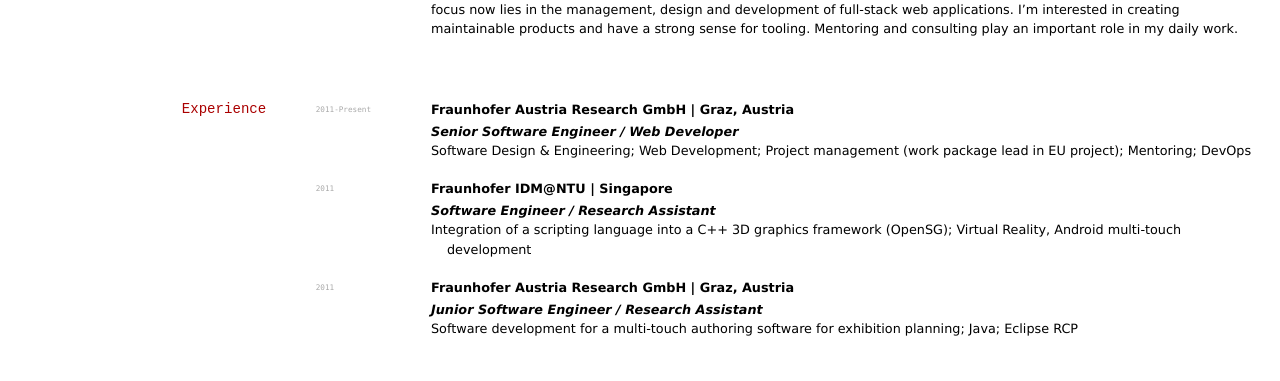
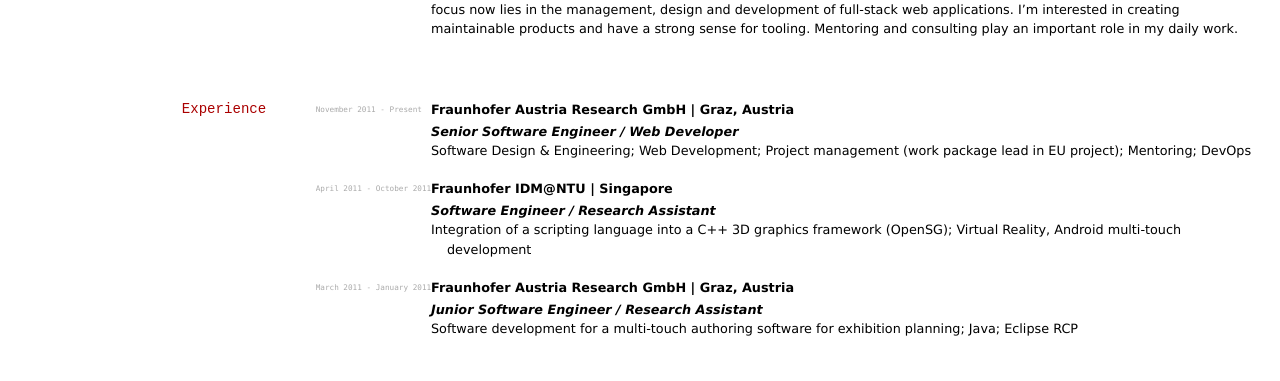
Before and after one commit to martinhecher/martinhecher.github.io, a Jekyll site: the page built from index.md, in a window 1280 px wide and 900 px high. Shown: the part 261-642 px from the top of the window. Built offline with Jekyll 4.4.1, drawn with Linux system fonts in a browser that asks for light colours.

Commit message:
switched to 'web' version

```diff
--- a/index.md
+++ b/index.md
@@ -32,19 +32,19 @@ Coming from a long lasting C++ programming career mainly in computer graphics an
 
 ## Experience
 
-`2011-Present`
+`November 2011 - Present`
 __Fraunhofer Austria Research GmbH | Graz, Austria__
 
  - *Senior Software Engineer / Web Developer*
  - Software Design & Engineering; Web Development; Project management (work package lead in EU project); Mentoring; DevOps
 
- `2011`
+ `April 2011 - October 2011`
  __Fraunhofer IDM@NTU | Singapore__
 
   - *Software Engineer / Research Assistant*
   - Integration of a scripting language into a C++ 3D graphics framework (OpenSG); Virtual Reality, Android multi-touch development
 
-  `2011`
+  `March 2011 - January 2011`
   __Fraunhofer Austria Research GmbH | Graz, Austria__
 
    - *Junior Software Engineer / Research Assistant*
@@ -72,8 +72,7 @@ __Technical University of Graz__
 
 DURAARK is a project funded by the European Union to support the long-term archival of architectural data. We provide a microservice-based system for the processing and long-term archival of architectural data via a REST-API and a graphical web application. See the [project web page](http://duraark.eu) for more information, the [demo page](http://workbench.duraark.eu) for the web application and our [Github page](https://github.com/duraark/duraark-system) for the source code.
 
-*I was leading the work package responsible for integrating the software prototypes delivered by our six project partners into a coherent web application and REST-API. The main technologies used were NodeJS/SailsJS (microservices), EmberJS, and Docker.*
-
+I was leading the work package responsible for integrating the software prototypes delivered by our six project partners into a coherent web application and REST-API. The main technologies used were NodeJS/SailsJS (microservices), EmberJS, and Docker.
 
 ### [V-MANIP (open source)](http://demo.v-manip.eox.at/about.html)
 
```
